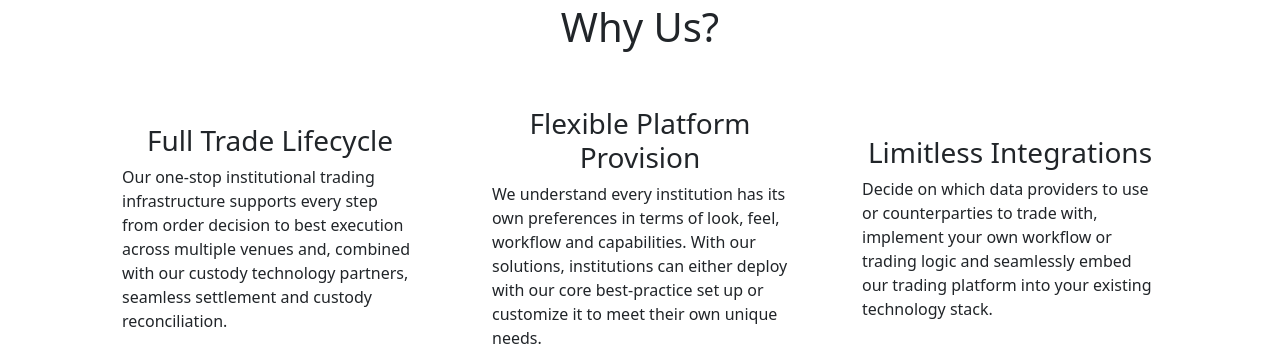
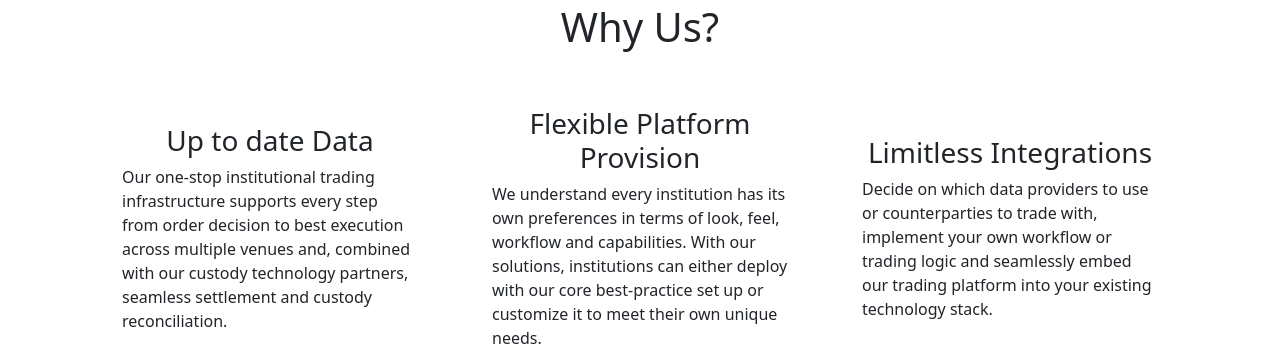
Before and after one commit to tushxr16/covid-api-india, a Flask app: page / in a window 1280 px wide. Shown: the part 397-745 px from the top of the page. Run offline with Flask 2, Linux system fonts and the light colour scheme; data comes from the database, SQL or seed files in the repository.

Commit message:
changes index.html

```diff
--- a/templates/index.html
+++ b/templates/index.html
@@ -22,7 +22,7 @@
 		<h1 style="text-align: center;">Why Us?</h1>
 		<div class="col-12 col-lg-3 py-5">
 			<h3 style="text-align: center;">
-				Full Trade Lifecycle
+				Up to date Data
 			</h3>
 			<p style="text-align: left;">
 				Our one-stop institutional trading infrastructure supports every step from order decision to best
```
